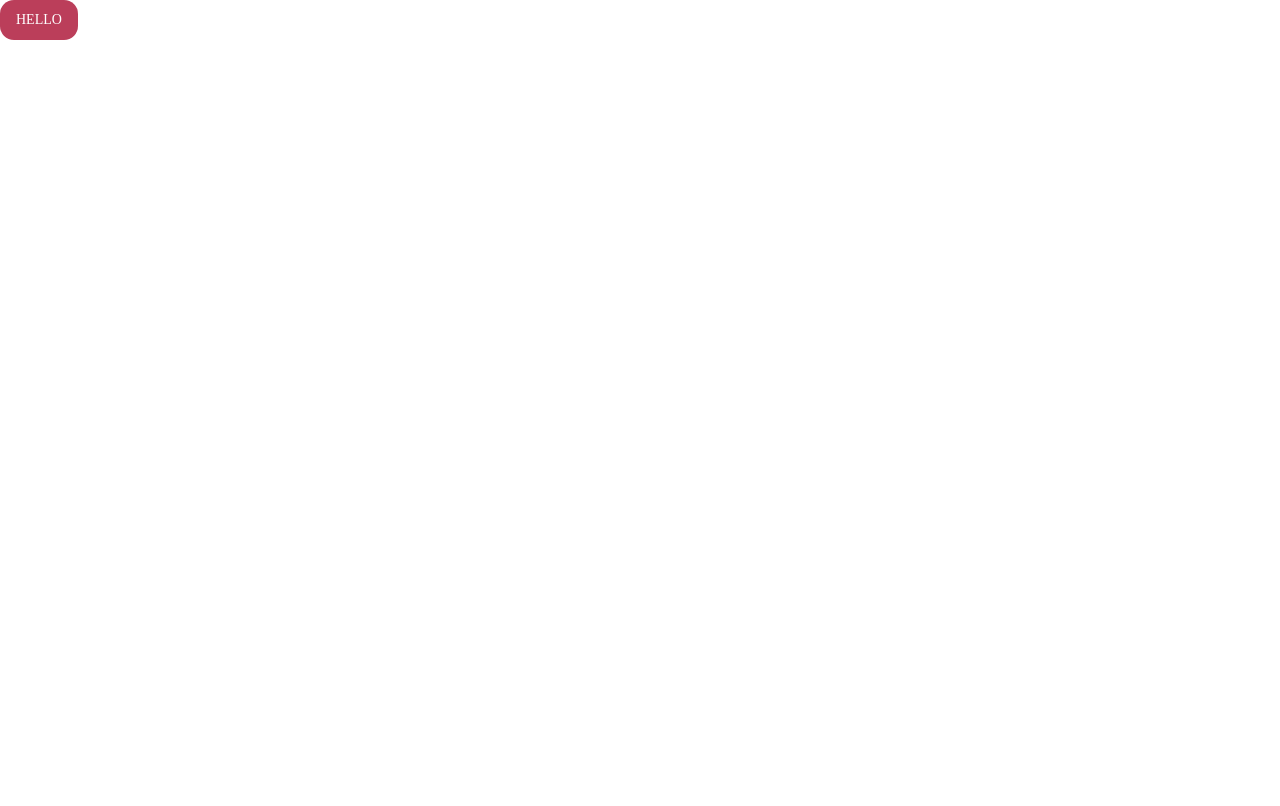
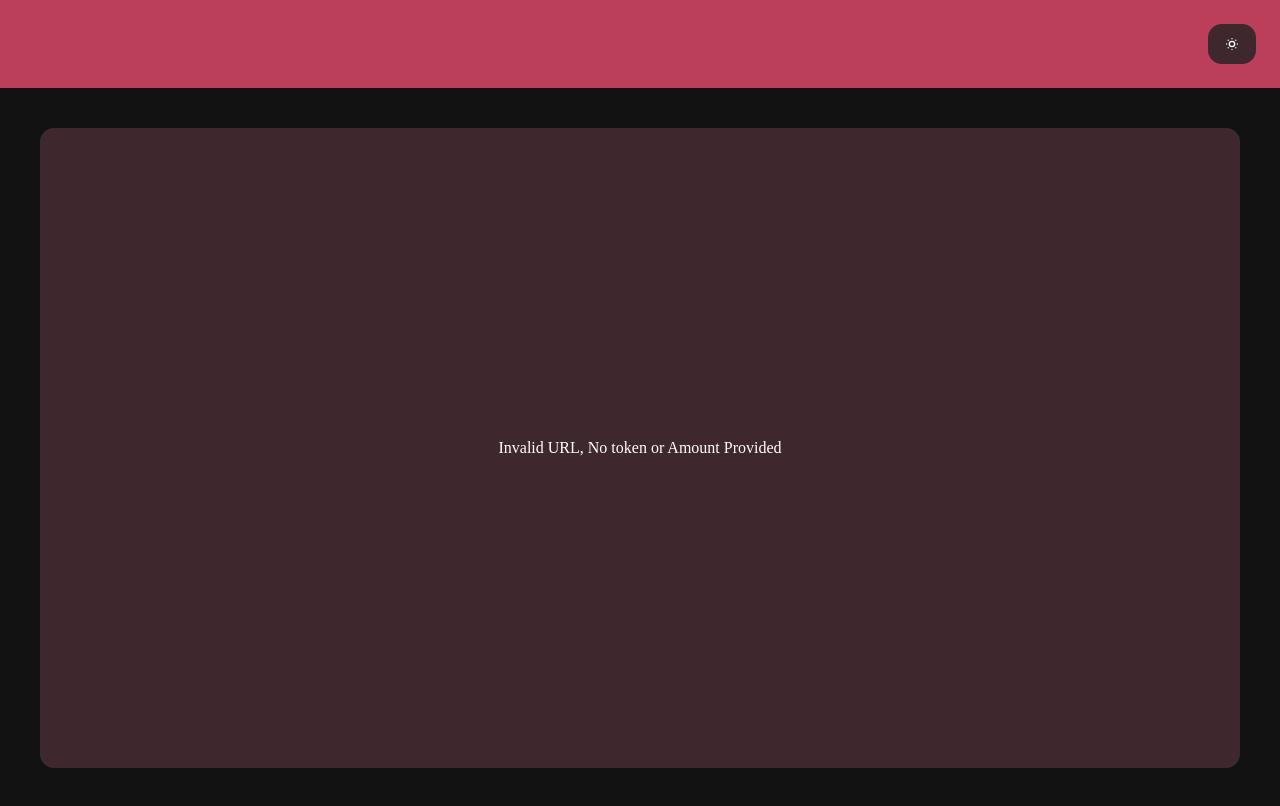
Before and after one commit to paurush11/batpay, a Next.js app in the folder apps/bank-app/: page / in a window 1280 px wide. Built offline with nearby package versions, Linux system fonts and the light colour scheme.

Commit message:
feat: added ui for payment

```diff
--- a/apps/bank-app/app/layout.tsx
+++ b/apps/bank-app/app/layout.tsx
@@ -1,6 +1,8 @@
 import type { Metadata } from "next";
 import localFont from "next/font/local";
 import "./globals.css";
+import Providers from "./providers";
+import { Navbar } from "../components/Navbar";
 
 const geistSans = localFont({
   src: "./fonts/GeistVF.woff",
@@ -24,7 +26,10 @@ export default function RootLayout({
   return (
     <html lang="en">
       <body className={`${geistSans.variable} ${geistMono.variable}`}>
-        {children}
+        <Providers>
+          <Navbar />
+          {children}
+        </Providers>
       </body>
     </html>
   );
--- a/apps/bank-app/app/page.tsx
+++ b/apps/bank-app/app/page.tsx
@@ -1,9 +1,31 @@
-import { Button } from "@repo/ui";
+import HomeComponent from "../components/Home/HomeComponent";
+import HomeComponentNoPayment from "../components/Home/HomeComponentNoPayment";
 
-export default function Home() {
-  return (
-    <div className="flex">
-      <Button>HELLO</Button>
-    </div>
-  );
+interface HomeProps {
+  searchParams: { [key: string]: string | string[] | undefined };
 }
+export default async function Home({ searchParams }: HomeProps) {
+  const values = searchParams;
+  const token = values["token"] as string;
+  const amount = values["amount"] as string;
+  let errorMessage = "";
+  if (!token || !amount) {
+    errorMessage = "Invalid URL, No token or Amount Provided";
+    return (
+      <HomeComponentNoPayment message={errorMessage} />
+    )
+  } else {
+    const amountInNumber = Number(amount);
+    if (isNaN(amountInNumber)) {
+      errorMessage = "Invalid amount, the amount should be a given number";
+      return (
+        <HomeComponentNoPayment message={errorMessage} />
+      )
+    } else {
+      return (
+        <HomeComponent amount={amountInNumber} token={token} />
+      )
+    }
+  }
+
+}
--- /dev/null
+++ b/apps/bank-app/app/providers.tsx
@@ -0,0 +1,18 @@
+import React from 'react'
+import { ThemeProvider } from '../components/theme-provider';
+
+interface providersProps {
+    children: React.ReactNode
+}
+
+const Providers: React.FC<providersProps> = ({ children }) => {
+    return (
+        <ThemeProvider attribute="class"
+            defaultTheme="dark"
+            enableSystem
+            disableTransitionOnChange >
+            {children}
+        </ThemeProvider>
+    );
+}
+export default Providers;
--- /dev/null
+++ b/apps/bank-app/components/Home/HomeComponent.tsx
@@ -0,0 +1,119 @@
+"use client"
+import { Button, Card, CardContent, CardDescription, CardFooter, CardHeader, CardTitle, GradualSpacing, toast } from '@repo/ui';
+import { useEffect, useState } from 'react';
+// import { processPayment } from './action/processPayment';
+import { cn } from '@repo/ui/lib/utils';
+import axios from 'axios';
+
+const HomeComponent = ({
+    amount, token
+}: {
+    amount: number, token: string
+}) => {
+    const [error, setError] = useState("")
+    const [done, setDone] = useState(false)
+    const [value, setValue] = useState(0);
+    const [loaderClassName, setLoaderClassName] = useState("")
+    const [paymentStatus, setPaymentStatus] = useState("Processing payment...")
+    const [isClient, setIsClient] = useState(false);
+
+    const processPaymentResponse = async () => {
+        // const response = await processPayment(amount, token);
+        // if (response?.error) {
+        //     setError(response.error)
+        //     setPaymentStatus("Payment failed")
+        // } else {
+        //     setDone(true)
+        //     setPaymentStatus("Payment successful")
+
+        // }
+    }
+    useEffect(() => {
+        setIsClient(true);
+        const handleIncrement = (prev: number) => {
+            if (prev >= 100) {
+                setLoaderClassName("hidden");
+                return 100;
+            }
+            if (prev === 0) prev = 1
+            const increment = Math.ceil(prev * 0.5); // Exponential increment
+            return Math.min(prev + increment, 100);
+        };
+
+        setValue(0);
+        const interval = setInterval(() => {
+            setValue((prev) => handleIncrement(prev));
+        }, 500); // Adjust the interval time as needed for smoother animation
+
+        if (value >= 100) {
+            setLoaderClassName("hidden");
+            clearInterval(interval);
+        }
+
+        return () => clearInterval(interval);
+    });
+
+    useEffect(() => {
+        if (error) {
+            setDone(false)
+            toast({
+                title: "Error",
+                description: `${error}`,
+                variant: "destructive",
+            })
+        }
+    }, [error])
+
+    return (
+        <div className="flex size-full bg-primary-foreground flex-1 flex-col justify-center items-center p-10 " style={{ minHeight: "90vh" }}>
+            <div className="flex bg-secondary size-full flex-1 justify-center items-center p-20 rounded-md">
+                <div className="flex p-10 justify-center  rounded-md items-center gap-2 flex-col">
+                    <Card className='p-4 flex-col   border-4 border-primary shadow-lg shadow-primary '>
+                        <CardHeader>
+                            <CardTitle>Complete your payment</CardTitle>
+                            <CardDescription>Complete your payment with just one click</CardDescription>
+                        </CardHeader>
+                        <CardContent>
+                            {!done &&
+                                <div className="flex gap-4 border-[#885053] border-2 p-2 dark:bg-[#885053] rounded-md text-2xl
+                                ">
+                                    <div className="flex"> Amount:</div>
+                                    <div className="flex">${amount}</div>
+
+                                </div>
+                            }
+                            {error && <div className="text-red-500">{error}</div>}
+                            {done && (
+                                <div className={cn("flex flex-col items-center mt-4", loaderClassName)}>
+                                    {/* <AnimatedCircularProgressBar max={100} value={Math.floor(value)} min={0} gaugePrimaryColor="rgb(79 70 229)"
+                                        gaugeSecondaryColor="rgba(0, 0, 0, 0.1)" /> */}
+                                    <GradualSpacing
+                                        className="font-display text-center text-2xl font-bold tracking-[-0.1em]  text-black dark:text-white md:text-xl md:leading-[5rem]"
+                                        text={paymentStatus}
+                                    />
+                                </div>
+                            )}
+                            {done && (
+                                <div className="flex flex-col items-center mt-4">
+                                    <p className="text-green-500">Payment completed successfully!</p>
+                                </div>
+                            )}
+                        </CardContent>
+                        <CardFooter className="flex justify-between">
+                            <Button variant="destructive">Cancel</Button>
+                            <Button variant={"themeGreen"} onClick={async () => {
+                                await processPaymentResponse();
+                            }}>Pay</Button>
+                        </CardFooter>
+
+                    </Card>
+
+
+                </div>
+
+            </div>
+        </div>
+    )
+}
+
+export default HomeComponent
--- /dev/null
+++ b/apps/bank-app/components/Home/HomeComponentNoPayment.tsx
@@ -0,0 +1,17 @@
+import React from 'react'
+
+const HomeComponentNoPayment = ({
+    message
+}: {
+    message: string
+}) => {
+    return (
+        <div className="flex size-full  flex-1 flex-col justify-center items-center p-10" style={{ minHeight: "90vh" }}>
+            <div className="flex bg-secondary size-full flex-1 justify-center items-center p-10 rounded-md">
+                {message}
+            </div>
+        </div>
+    )
+}
+
+export default HomeComponentNoPayment
--- /dev/null
+++ b/apps/bank-app/components/Navbar.tsx
@@ -0,0 +1,16 @@
+
+"use client"
+import React from 'react'
+import ThemeToggler from './theme-toggler';
+
+interface NavbarProps {
+
+}
+
+export const Navbar: React.FC<NavbarProps> = ({ }) => {
+    return (
+        <div className="flex p-6 justify-end size-full bg-primary">
+            <ThemeToggler />
+        </div>
+    );
+}
--- /dev/null
+++ b/apps/bank-app/components/theme-provider.tsx
@@ -0,0 +1,13 @@
+"use client";
+import React from 'react'
+import { ThemeProvider as NextThemeProvider } from "next-themes";
+import { ThemeProviderProps } from "next-themes/dist/types";
+
+
+export const ThemeProvider: React.FC<ThemeProviderProps> = ({ children, ...props }) => {
+    return (
+        <NextThemeProvider {...props}>
+            {children}
+        </NextThemeProvider>
+    );
+}
--- /dev/null
+++ b/apps/bank-app/components/theme-toggler.tsx
@@ -0,0 +1,21 @@
+'use client';
+import { Button } from '@repo/ui';
+import { useTheme } from 'next-themes'
+import { SunDimIcon, Moon } from 'lucide-react';
+import React from 'react'
+
+const ThemeToggler = () => {
+    const { setTheme, theme } = useTheme();
+    return (
+        <Button
+            variant={"secondary"}
+            onClick={() => {
+                setTheme(theme === "light" ? "dark" : "light")
+            }}
+        >
+            {theme === "light" ? <Moon className='h-4 w-4' /> : <SunDimIcon className='h-4 w-4' />}
+        </Button>
+    )
+}
+
+export default ThemeToggler
--- a/apps/bank-app/package.json
+++ b/apps/bank-app/package.json
@@ -10,13 +10,17 @@
   },
   "dependencies": {
     "@repo/ui": "*",
+    "axios": "^1.7.2",
+    "lucide-react": "^0.408.0",
     "next": "15.0.0-rc.0",
+    "next-themes": "^0.3.0",
     "react": "19.0.0-rc-f994737d14-20240522",
     "react-dom": "19.0.0-rc-f994737d14-20240522"
   },
   "devDependencies": {
     "@repo/eslint-config": "*",
     "@repo/typescript-config": "*",
+    "@types/eslint": "^8.56.10",
     "@types/node": "^20",
     "@types/react": "^18",
     "@types/react-dom": "^18",
--- a/apps/bank-app/tailwind.config.js
+++ b/apps/bank-app/tailwind.config.js
@@ -3,12 +3,16 @@ const path = require('path');
 const { fontFamily } = require("tailwindcss/defaultTheme")
 const pathOne = path.join(__dirname, "./app/**/*.{js,ts,jsx,tsx,mdx}");
 const pathtwo = path.join(__dirname, "./app/*.{js,ts,jsx,tsx,mdx}");
+const pathfour = path.join(__dirname, "./components/*.{js,ts,jsx,tsx,mdx}");
+const pathfive = path.join(__dirname, "./components/**/*.{js,ts,jsx,tsx,mdx}");
 const paththree = path.join(__dirname, "../../packages/ui/src/components/ui/*.{js,ts,jsx,tsx,mdx}");
 module.exports = {
   content: [
     pathOne,
     pathtwo,
-    paththree
+    paththree,
+    pathfour,
+    pathfive
   ],
   theme: {
     container: {
```
